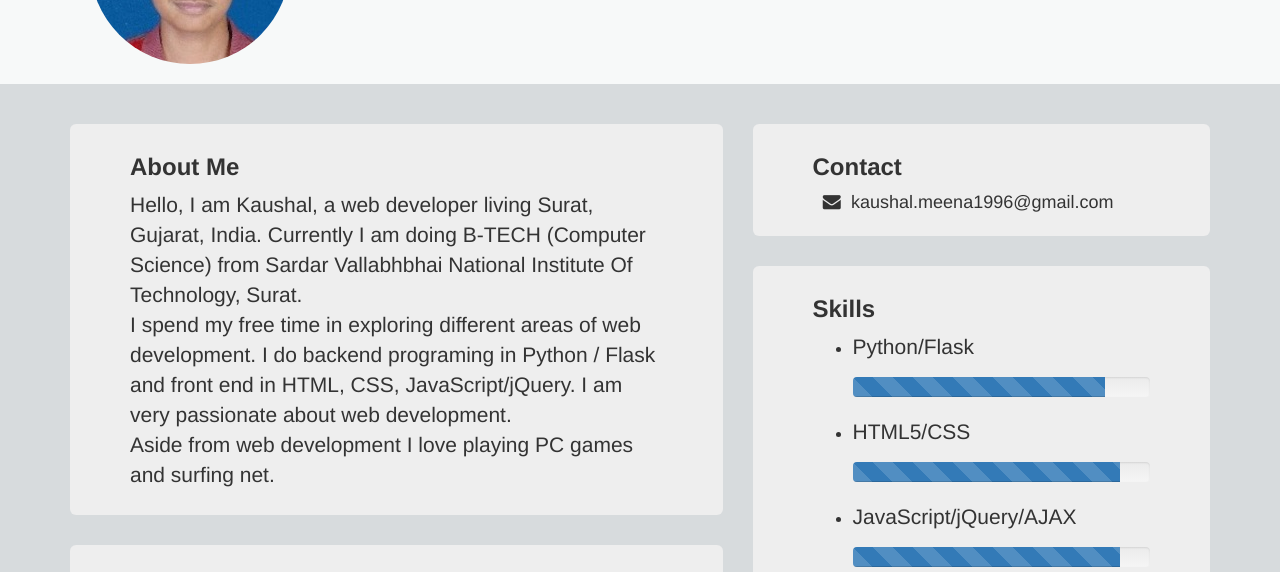
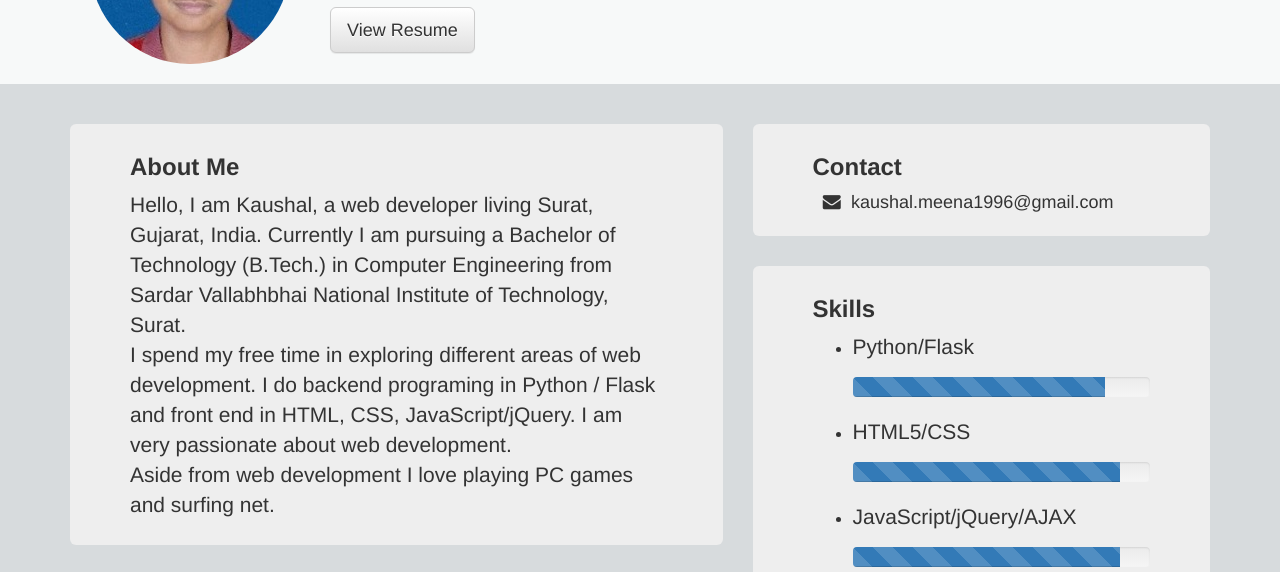
Before and after one commit to kaushalmeena/kaushalmeena.github.io, a plain HTML site: page index.html in a window 1280 px wide. Shown: the part 166-738 px from the top of the page. Drawn offline with Linux system fonts and the light colour scheme.

Commit message:
added resume

```diff
--- a/index.html
+++ b/index.html
@@ -37,6 +37,7 @@
 						<li><a class="btn btn-social-icon btn-github" href="https://github.com/kaushalmeena1996"><span class="fa fa-github"></span></a></li>
 						<li><a class="btn btn-social-icon btn-twitter" href="https://twitter.com/Kaushal_M_1996"><span class="fa fa-twitter"></span></a></li>
 					</ul>
+					<a class="btn btn-default btn-lg" href="files/resume.pdf">View Resume</a>
 				</div>
 			</div>
 		</header>
@@ -45,7 +46,7 @@
 				<div class="col-md-7">
 					<section class="jumbotron">
 						<h3 class="heading">About Me</h3>
-						<p>Hello, I am Kaushal, a web developer living Surat, Gujarat, India. Currently I am doing B-TECH (Computer Science) from Sardar Vallabhbhai National Institute Of Technology, Surat.<br>I spend my free time in exploring different areas of web development. I do backend programing in Python / Flask and front end in HTML, CSS, JavaScript/jQuery. I am very passionate about web development.<br>Aside from web development I love playing PC games and surfing net.</p>
+						<p>Hello, I am Kaushal, a web developer living Surat, Gujarat, India. Currently I am pursuing a Bachelor of Technology (B.Tech.)  in Computer Engineering from Sardar Vallabhbhai National Institute of Technology, Surat.<br>I spend my free time in exploring different areas of web development. I do backend programing in Python / Flask and front end in HTML, CSS, JavaScript/jQuery. I am very passionate about web development.<br>Aside from web development I love playing PC games and surfing net.</p>
 					</section>
 					<section class="jumbotron">
 						<h3 class="heading">Latest Projects</h3>
```
Also changed, not shown: 1 other file.
